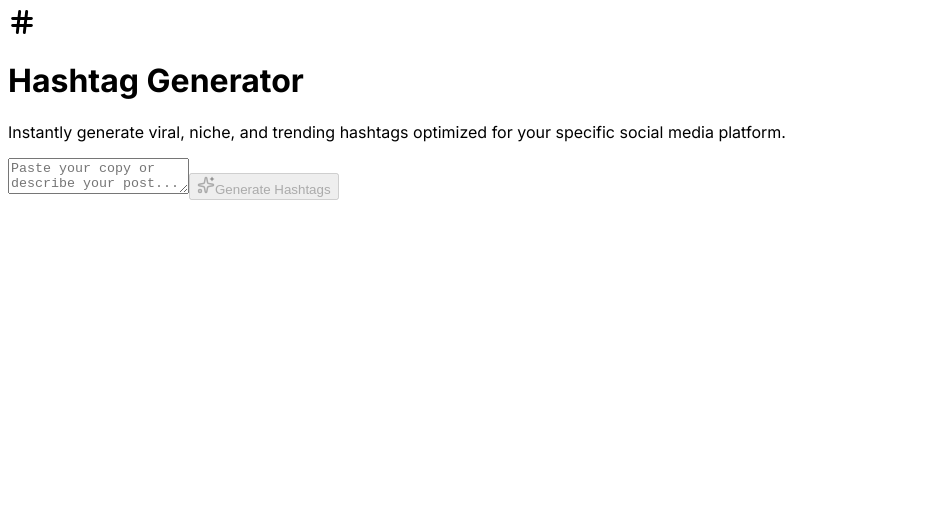
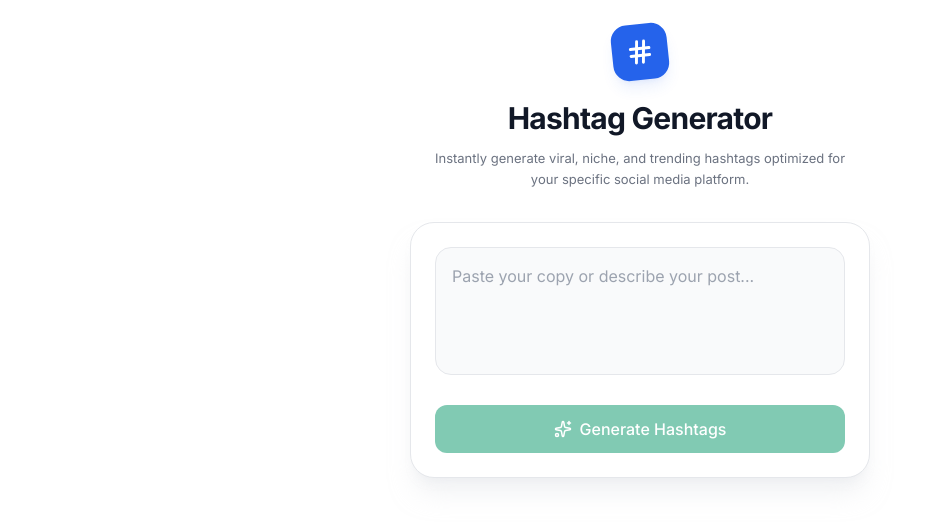
Before and after one commit to stevestgermain/hashtag-generator-2, a React (Vite) app: page / in a window 1280 px wide. Shown: the top 522 px of the page, without its empty margins (0-925 px from the left). Built offline with nearby package versions, Linux system fonts and the light colour scheme; no server answers.

Commit message:
Update App.tsx

```diff
--- a/App.tsx
+++ b/App.tsx
@@ -1,15 +1,43 @@
-import React, { useState } from 'react';
+import React, { useState, useEffect } from 'react';
 import Header from './components/Header';
 import ResultCard from './components/ResultCard';
 import { generateHashtags } from './services/geminiService';
 import { HashtagResult } from './types';
 import { Sparkles, Loader2 } from 'lucide-react';
+import './index.css';
 
 const App: React.FC = () => {
   const [description, setDescription] = useState('');
   const [isLoading, setIsLoading] = useState(false);
   const [result, setResult] = useState<HashtagResult | null>(null);
   const [error, setError] = useState<string | null>(null);
+  const [theme, setTheme] = useState<'light' | 'dark'>('light');
+
+  // Dark mode listener
+  useEffect(() => {
+    const handleThemeMessage = (event: MessageEvent) => {
+      if (event.data?.type === 'THEME_CHANGE') {
+        setTheme(event.data.theme);
+      }
+    };
+
+    window.addEventListener('message', handleThemeMessage);
+
+    if (window.parent !== window) {
+      window.parent.postMessage({ type: 'REQUEST_THEME' }, '*');
+    }
+
+    return () => window.removeEventListener('message', handleThemeMessage);
+  }, []);
+
+  // Apply dark class
+  useEffect(() => {
+    if (theme === 'dark') {
+      document.documentElement.classList.add('dark');
+    } else {
+      document.documentElement.classList.remove('dark');
+    }
+  }, [theme]);
 
   const handleGenerate = async () => {
     if (!description.trim()) return;
@@ -31,21 +59,21 @@ const App: React.FC = () => {
   };
 
   return (
-    <div className="min-h-screen bg-[#f9fafb] pt-6 pb-12 px-4 flex justify-center items-start">
+    <div className="min-h-screen bg-white dark:bg-black pt-6 pb-12 px-4 flex justify-center items-start transition-colors duration-300">
       <div className="w-full max-w-[460px] mx-auto">
 
         {/* Signature Header */}
         <Header />
 
         {/* Main Toolbox Card */}
-        <div className="bg-white rounded-3xl shadow-xl shadow-gray-200/50 border border-gray-200 p-6">
+        <div className="bg-white dark:bg-zinc-900 rounded-3xl shadow-xl shadow-gray-200/50 dark:shadow-black/50 border border-gray-200 dark:border-zinc-800 p-6 transition-colors duration-300">
 
           {/* Text Area */}
           <textarea
             value={description}
             onChange={(e) => setDescription(e.target.value)}
             placeholder="Paste your copy or describe your post..."
-            className="w-full h-32 rounded-2xl border border-gray-200 bg-gray-50 text-gray-900 text-base p-4 placeholder:text-gray-400 focus:outline-none focus:ring-2 focus:ring-emerald-500/10 focus:border-emerald-500 transition-all resize-none mb-6"
+            className="w-full h-32 rounded-2xl border border-gray-200 dark:border-zinc-700 bg-gray-50 dark:bg-zinc-800 text-gray-900 dark:text-white text-base p-4 placeholder:text-gray-400 dark:placeholder:text-gray-500 focus:outline-none focus:ring-2 focus:ring-emerald-500/10 focus:border-emerald-500 dark:focus:border-emerald-400 transition-all resize-none mb-6"
           />
 
           {/* Action Button */}
@@ -75,16 +103,14 @@ const App: React.FC = () => {
 
           {/* Error Message */}
           {error && (
-            <div className="mt-4 p-3 rounded-xl bg-red-50 text-red-600 text-sm border border-red-100 text-center break-words">
+            <div className="mt-4 p-3 rounded-xl bg-red-50 dark:bg-red-900/20 text-red-600 dark:text-red-400 text-sm border border-red-100 dark:border-red-800 text-center break-words transition-colors duration-300">
               {error}
             </div>
           )}
 
           {/* Results Section */}
           {result && <ResultCard result={result} />}
-
         </div>
-
       </div>
     </div>
   );
```
